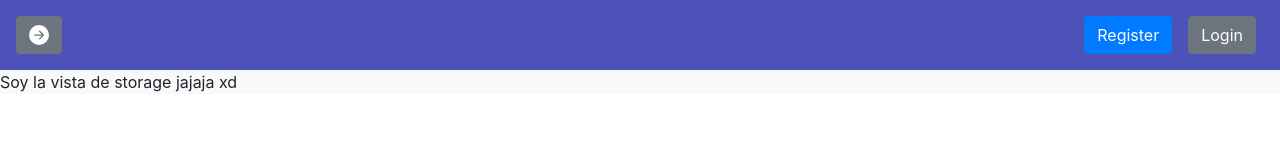
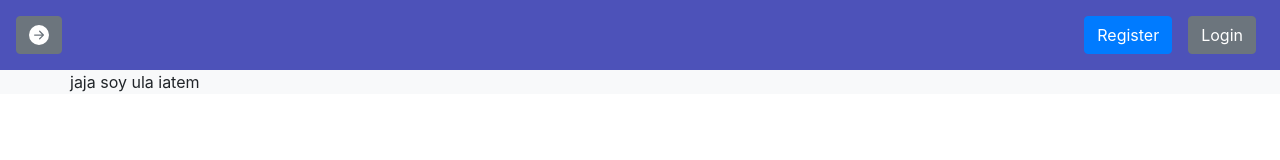
Before and after one commit to sigmdot/Cajero-online, a Vue app: page /storage in a window 1280 px wide. Shown: the top 160 px of the page. Built offline with nearby package versions, Linux system fonts and the light colour scheme.

Commit message:
add itemStoredInfo

```diff
--- /dev/null
+++ b/src/components/ItemStoredInfo.vue
@@ -0,0 +1,18 @@
+<template>
+  <div>
+      jaja soy ula iatem
+  </div>
+</template>
+
+<script>
+export default {
+    name:'ItemStoredInfo',
+    components:{
+
+    }
+}
+</script>
+
+<style>
+
+</style>
--- a/src/views/StorageItem.vue
+++ b/src/views/StorageItem.vue
@@ -1,14 +1,20 @@
 <template>
-    <div>
-        Soy la vista de storage jajaja xd
+    <div class="storageitemview">
+        <div class="container">
+            <div class="row">
+                <ItemStoredInfo></ItemStoredInfo>
+            </div>
+        </div>
     </div>
 </template>
 
 <script>
+import ItemStoredInfo from '@/components/ItemStoredInfo.vue'
+
 export default {
     name:'StorageItem',
     components:{
-
+        ItemStoredInfo
     }
 }
 </script>
```
